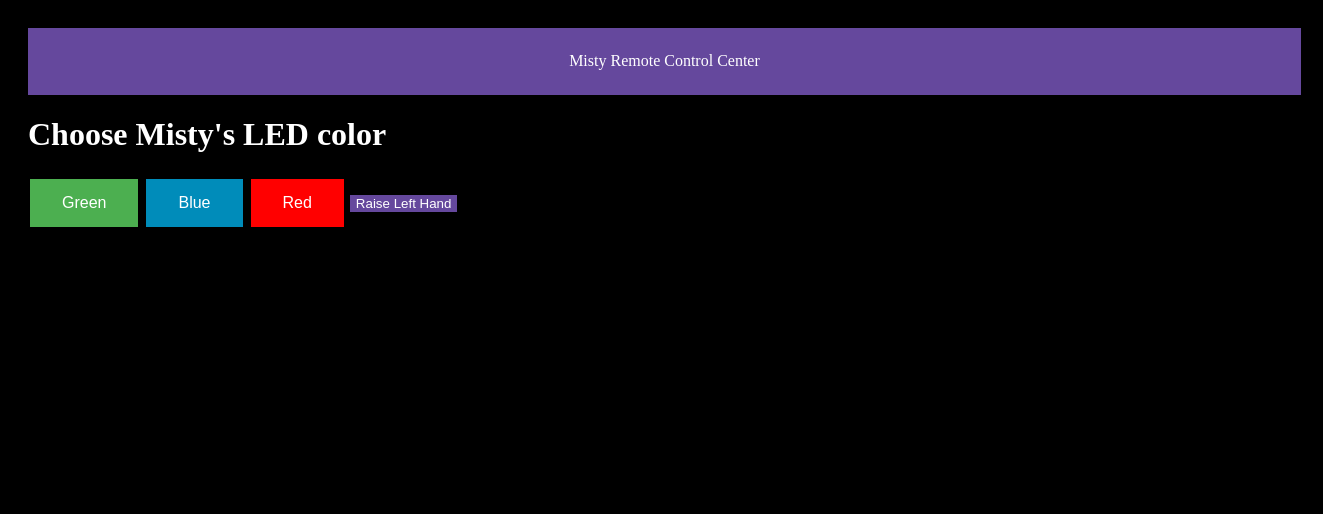
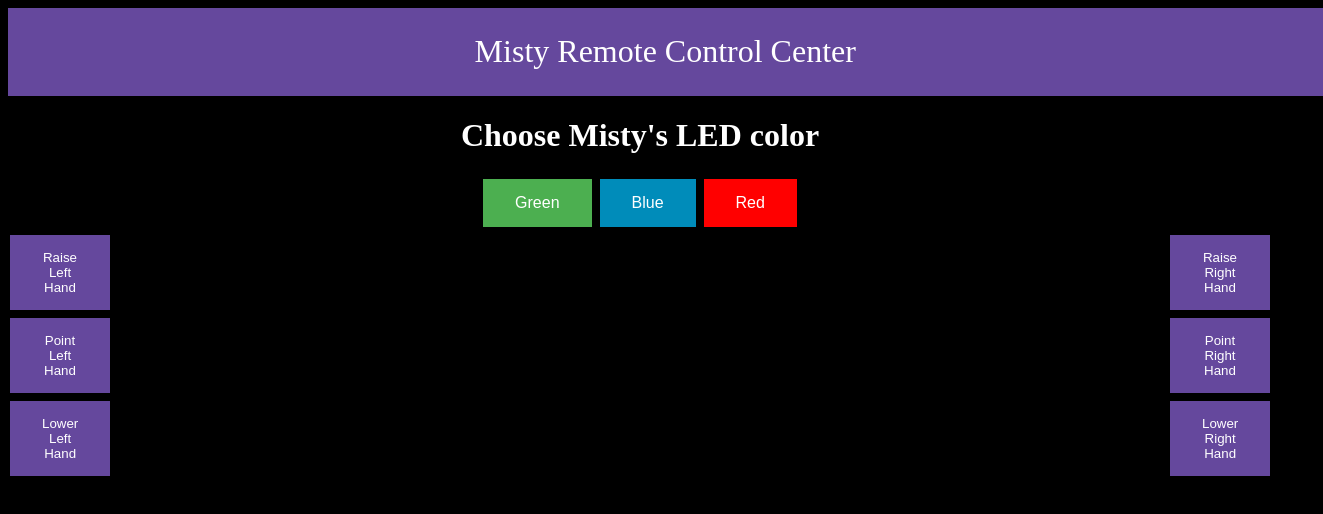
Before and after one commit to joshcoward63/MistyRemoteControl, a React app: page JSclient/public/index.html in a window 1280 px wide. Shown: the whole page, 1323 px wide, since content can reach past the window. Built offline with nearby package versions, Linux system fonts and the light colour scheme; no server answers; files whose address does not match are found by name.

Commit message:
added left and right arm

```diff
--- a/JSclient/public/index.html
+++ b/JSclient/public/index.html
@@ -6,7 +6,7 @@
     <script src="https://localhost:5500/socket.io/2.3.0/socket.io.js"></script>
 
     <title>Socket Chat</title>
-     <div class ="title"><Text id="main-heading" type="secondary" style={{ fontSize: '100px' }}>Misty Remote Control Center</Text>
+     <div class ="title"><Text id="main-heading" type="secondary">Misty Remote Control Center</Text>
     </div>
 </head>
 
@@ -17,7 +17,24 @@
     <button id = "greenButton" class="button button1">Green</button>
     <button id ="blueButton" class="button button2">Blue</button>
     <button id = "redButton" class="button button3">Red</button>
+
+    <div id = "raise">
     <button id = "raiseLeftArm" class ="leftArm button4">Raise Left Hand</button>
+    <button id = "raiseRightArm" class="rightArm button7">Raise Right Hand</button>
+    </div>
+
+    <div id = "point">
+    <button id = "pointLeftArm" class ="leftArm button5">Point Left Hand</button>
+    <button id = "pointRightArm" class="rightArm button7">Point Right Hand</button>
+    </div>
+    <div id = "lower">
+    <button id = "lowerLeftArm" class ="leftArm button6">Lower Left Hand</button>
+    <button id = "lowerRightArm" class="rightArm button7">Lower Right Hand</button>
+    </div>
+
+
+
+
 
 
     <div id = "root"</div>
--- a/JSclient/src/index.css
+++ b/JSclient/src/index.css
@@ -1,22 +1,30 @@
+  .title {
+    text-align: center;
+    font-size: 32px;
+    font-style: inherit;
+    width: 100%;
+    padding: 2%;
+    background-color: #65489D;
+    color: white;
+  }
+
 body {
     background-color: #000;
-    padding: 20px;
+    text-align: center;
+    padding: 0px;
   }
+
   .button1{background-color: #4CAF50;} /* Green */
   .button2 {background-color: #008CBA;} /* Blue */
   .button3 {background-color: red;}/* red*/
-  .button4 {background-color: #65489D;}
 
 
   .button1:hover {
-    background-color: lightgreen;
-  }
+    background-color: lightgreen;}
   .button2:hover {
-    background-color: lightblue;
-  }
+    background-color: lightblue;}
   .button3:hover {
-    background-color: lightcoral;
-  }
+    background-color: lightcoral;}
   h1{
     color: #fff;
   }
@@ -30,18 +38,42 @@
     font-size: 16px;
     margin: 4px 2px;
     cursor: pointer;
+  }
 
+  #raise{
+    display: flex;
+    justify-content: space-between;
+  }
+  #point{
+    display: flex;
+    justify-content: space-between;
+  }
+  #lower{
+    display: flex;
+    justify-content: space-between;
   }
   .leftArm{
+    background-color: #65489D;
     border: none;
     color: white;
-
+    display: flex;
+    margin: 4px 2px;
+    padding: 15px 32px;
+    width: 100px;
   }
 
-  .title {
-    text-align: center;
-    width: 100%;
-    padding: 2%;
+  .leftArm:hover{background-color: #b38fdb;}
+
+  .rightArm{
     background-color: #65489D;
+    border: none;
     color: white;
+    display: flex;
+    margin: 4px 2px;
+    padding: 15px 32px;
+    width: 100px;
   }
+
+  .rightArm:hover{
+    background-color: #b38fdb;
+  }
--- a/JSclient/src/index.js
+++ b/JSclient/src/index.js
@@ -12,8 +12,14 @@
 var greenButton = document.getElementById("greenButton");
 var blueButton = document.getElementById("blueButton");
 var redButton = document.getElementById("redButton");
+//left arm motion
 var raiseLeftArm = document.getElementById("raiseLeftArm");
-
+var pointLeftArm = document.getElementById("pointLeftArm");
+var lowerLeftArm = document.getElementById("lowerLeftArm");
+//right arm motion
+var raiseRightArm = document.getElementById("raiseRightArm");
+var pointRightArm = document.getElementById("pointRightArm");
+var lowerRightArm = document.getElementById("lowerRightArm");
 //Change color to green
 greenButton.onclick = function(){
   client.emit("color",{"red": 0,"green": 255,"blue": 0});
@@ -30,3 +36,19 @@
 raiseLeftArm.onclick = function(){
   client.emit("leftArm",{"Arm": "left" , "Position": -90, "Velocity": 100});
 }
+pointLeftArm.onclick =function(){
+  client.emit("leftArm", {"Arm":"left","Positon": 0, "Velocity": 100});
+}
+lowerLeftArm.onclick =function(){
+  client.emit("leftArm", {"Arm":"left","Positon": 90, "Velocity": 100});
+}
+
+raiseRightArm.onclick = function(){
+  client.emit("rightArm",{"Arm": "right" , "Position": -90, "Velocity": 100});
+}
+pointRightArm.onclick =function(){
+  client.emit("rightArm", {"Arm":"right","Positon": 0, "Velocity": 100});
+}
+lowerRightArm.onclick =function(){
+  client.emit("rightArm", {"Arm":"right","Positon": 90, "Velocity": 100});
+}
```
Also changed, not shown: 1 other file.
